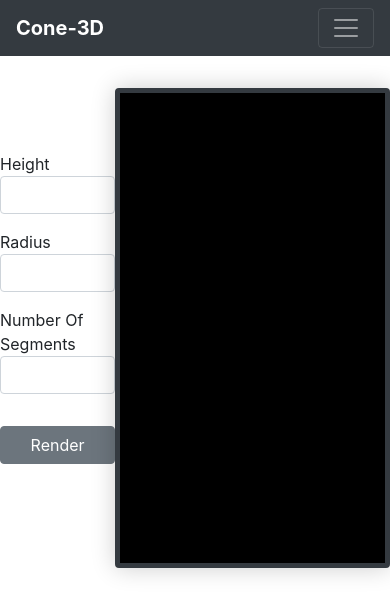
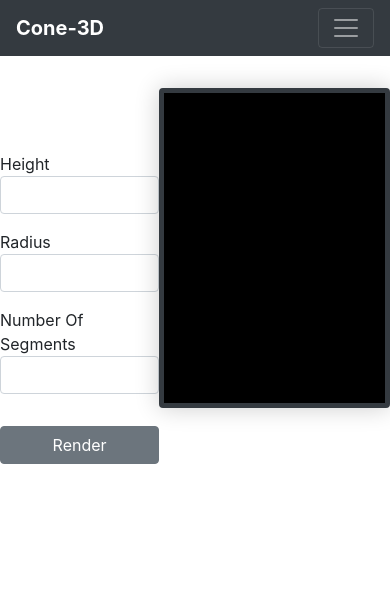
Before and after one commit to mefistodevelop/cone-3d, a React app: page / in a window 390 px wide. Shown: the top 614 px of the page. Built offline with nearby package versions, Linux system fonts and the light colour scheme.

Commit message:
feat: make size of Cone canvas responsible

```diff
--- a/src/client/components/Cone/Cone.jsx
+++ b/src/client/components/Cone/Cone.jsx
@@ -2,7 +2,7 @@ import React from 'react';
 import * as THREE from 'three';
 import { ConvexGeometry } from 'three/examples/jsm/geometries/ConvexGeometry';
 import { OrbitControls } from 'three/examples/jsm/controls/OrbitControls';
-import './Cone.css';
+import './Cone.scss';
 
 class Cone extends React.Component {
   constructor(props) {
@@ -18,6 +18,7 @@ class Cone extends React.Component {
 
     const renderer = new THREE.WebGLRenderer();
     const camera = new THREE.PerspectiveCamera(90, width / height, 0.1, 1000);
+    camera.updateProjectionMatrix();
 
     renderer.setSize(width, height);
     canvas.appendChild(renderer.domElement);
@@ -32,6 +33,14 @@ class Cone extends React.Component {
     controls.update();
 
     const animate = () => {
+      if (this.resizeRendererToDisplaySize(renderer)) {
+        const newWidth = canvas.clientWidth;
+        const newHeight = canvas.clientHeight;
+        camera.aspect = newWidth / newHeight;
+        camera.updateProjectionMatrix();
+        renderer.setSize(newWidth, newHeight);
+      }
+
       requestAnimationFrame(animate);
       renderer.render(this.scene, camera);
     };
@@ -62,6 +71,17 @@ class Cone extends React.Component {
     return cone;
   }
 
+  resizeRendererToDisplaySize(renderer) {
+    const canvas = this.canvasRef.current;
+    const width = canvas.clientWidth;
+    const height = canvas.clientHeight;
+    const needResize = canvas.width !== width || canvas.height !== height;
+    if (needResize) {
+      renderer.setSize(width, height, false);
+    }
+    return needResize;
+  }
+
   render() {
     return <div className="cone" ref={this.canvasRef} />;
   }
--- a/src/client/pages/Home/Home.scss
+++ b/src/client/pages/Home/Home.scss
@@ -8,11 +8,18 @@
   }
 
   &__cone {
-    width: 640px;
+    max-width: 640px;
+    width: 100%;
     height: 480px;
+    max-height: 100%;
     box-shadow: 0 0 25px rgba(0, 0, 0, 0.2);
     border: 5px solid #343a40;
     background-color: #000;
     border-radius: 4px;
+
+    @media (max-width: 992px) {
+      max-width: 480px;
+      max-height: 320px;
+    }
   }
 }
```
Also changed, not shown: src/client/components/Cone/Cone.scss (renamed from src/client/components/Cone/Cone.css).
